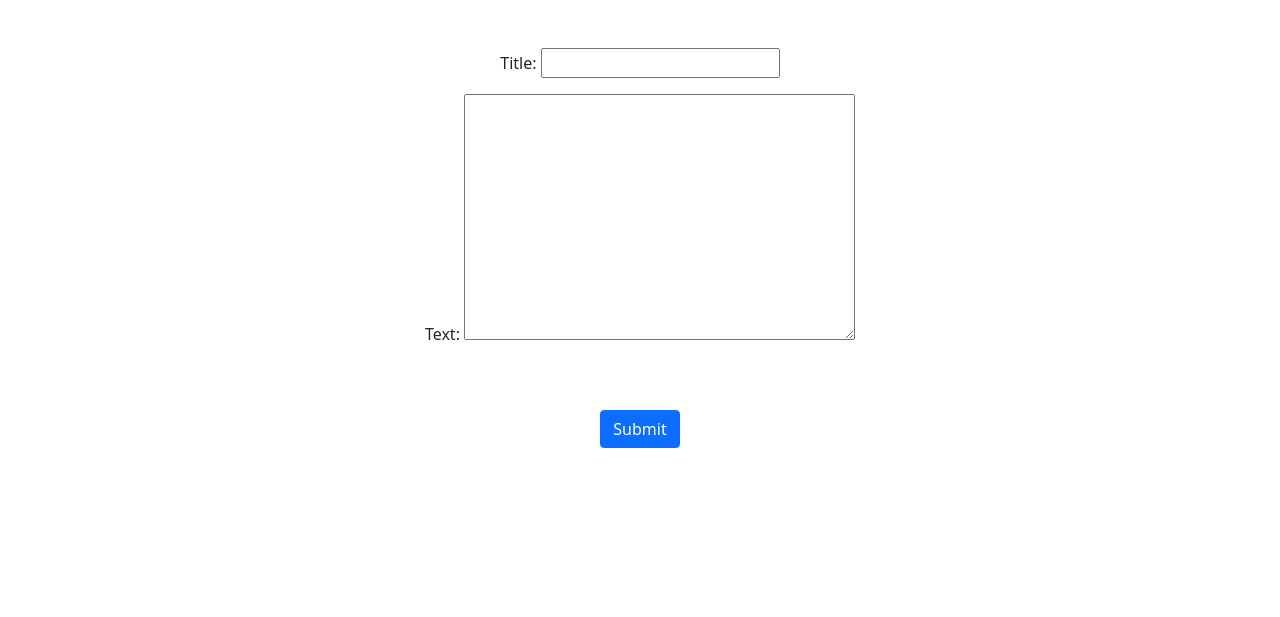
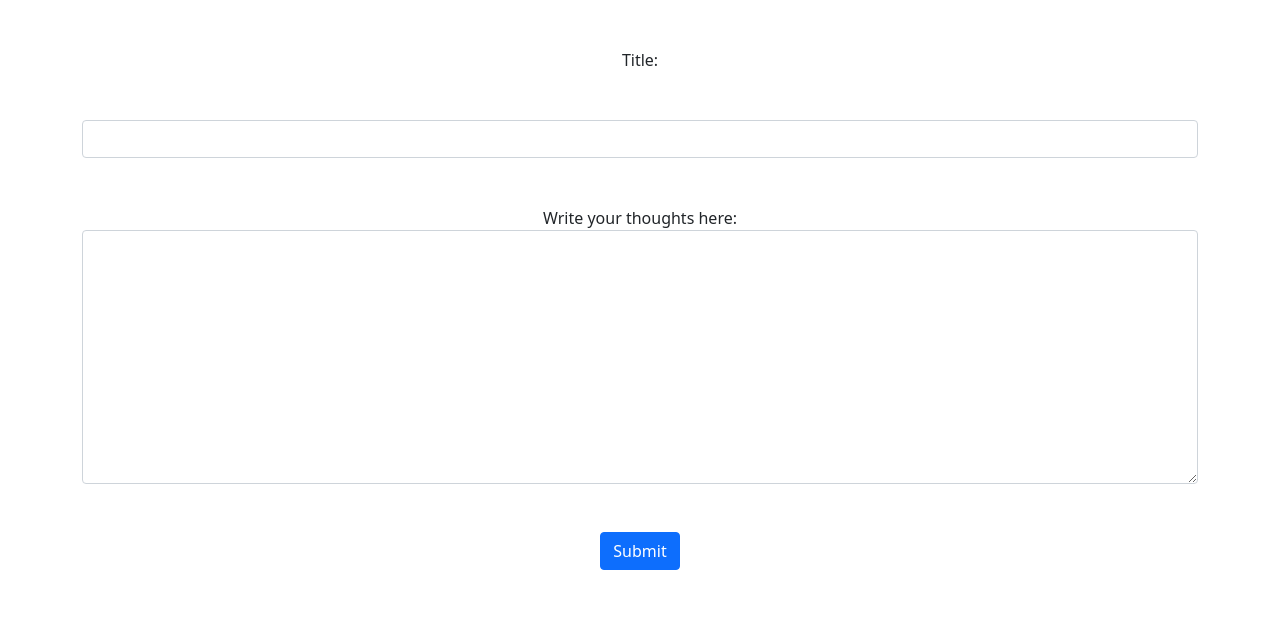
Before and after one commit to Melusi96/Django_Essential, a Django app: page /smart/notes/new in a window 1280 px wide. Shown: the top 617 px of the page. Run offline with Django 4.2, Linux system fonts and the light colour scheme.

Commit message:
Make the form look decent
Form just looks different from the previous one. Nothing hectic...

```diff
--- a/notes/forms.py
+++ b/notes/forms.py
@@ -6,6 +6,13 @@ class NotesForm(forms.ModelForm):
     class Meta:
         model = Notes
         fields = ('title', 'text')
+        widgets = {
+            'title': forms.TextInput(attrs={'class':'form-control my-5'}),
+            'text': forms.Textarea(attrs={'class': 'form-control mb-5'})
+        }
+        labels = {
+            'text': 'Write your thoughts here:'
+        }
 
     def clean_title(self):
         title = self.cleaned_data['title']
--- a/notes/templates/notes/notes_form.html
+++ b/notes/templates/notes/notes_form.html
@@ -4,11 +4,11 @@
 
 <form action="{% url 'notes.new' %}" method="POST">{% csrf_token %}
     {{ form.as_p }}
-    <button type="submit" class="btn btn-primary my-5">Submit</button>
+    <button type="submit" class="btn btn-primary mb-5">Submit</button>
 </form>
 
 {% if form.errors %}
-<div class="alert alert-danger my-5">
+<div class="alert alert-danger mb-5">
     {{form.errors.title.as_text}}
 </div>
 {% endif %}
```
